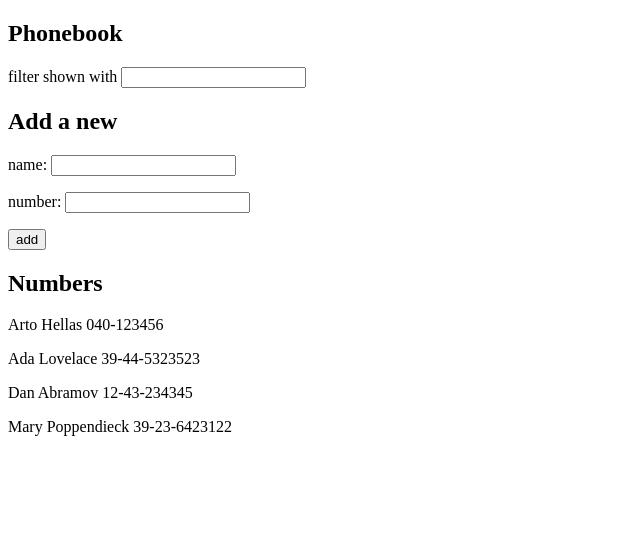
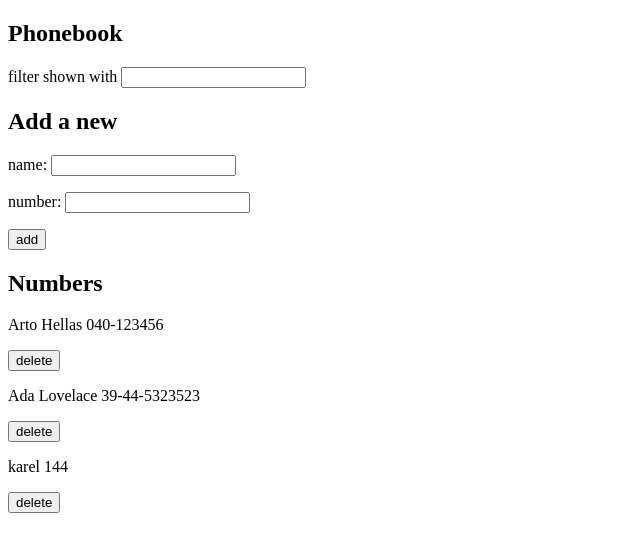
Before and after one commit to Simian25/openfullstack2020, a React (Create React App) app in the folder part 2/phonebook/: page / in a window 1280 px wide. Shown: the top 552 px of the page, without its empty margins (0-640 px from the left). Built offline with nearby package versions, Linux system fonts and the light colour scheme; data requests are answered from the project's data file; the HTML template or start-up script is replaced by a standard one.

Commit message:
updated to exercise 2.18

```diff
--- a/part 2/phonebook/db.json
+++ b/part 2/phonebook/db.json
@@ -1,5 +1,5 @@
 {
-    "persons":[
+  "persons": [
     {
       "name": "Arto Hellas",
       "number": "040-123456",
@@ -11,14 +11,9 @@
       "id": 2
     },
     {
-        "name": "Dan Abramov",
-        "number": "12-43-234345",
+      "name": "karel",
+      "number": "144",
       "id": 3
-      },
-      {
-        "name": "Mary Poppendieck",
-        "number": "39-23-6423122",
-        "id": 4
     }
   ]
 }
--- a/part 2/phonebook/src/App.js
+++ b/part 2/phonebook/src/App.js
@@ -1,7 +1,7 @@
 import React, { useState,useEffect } from 'react'
-import axios from 'axios'
 import Persons from './Components/Persons'
 import PersonForm from './Components/PersonForm'
+import personService from './Services/persons'
 import Filter from './Components/Filter'
 
 
@@ -15,18 +15,11 @@ const App = () => {
 
   const [filteredName,setFilteredName] = useState('');
 
-  const hook = () => {
-    axios
-    .get("http://localhost:3001/persons")
-    .then(response => {
-      console.log('promise fulfilled');
-      setPersons(response.data);
-    })
-
-
-  };
-  useEffect(hook,[]);
-
+  useEffect(() => {
+    personService
+      .getAll()
+        .then(initialPersons => {        setPersons(initialPersons)      })
+  }, [])
   const updateName = (event) => {
     setNewName(event.target.value);
   }
@@ -41,11 +34,16 @@ const App = () => {
       name: newName,
       number: newNumber
     }
-    if(persons.findIndex((person)=>person.name===newName)<0){
-      setPersons(persons.concat(personObject));
+    const personToChange = persons.find((person)=>person.name.toLowerCase()===newName.toLowerCase())
+    if(typeof personToChange !== 'undefined'){
+      if(window.confirm(`${newName} is already added to phonebook, replace number with new one?`)){
+        personService.update(personToChange.id,personObject)
+        .then(returnedPerson => {setPersons(persons.map((person)=> person.id===returnedPerson.id ? returnedPerson:person ))})
+      };
+
     }else{
-      console.log(persons.findIndex((person)=>person.name===personObject.name)<0)
-      alert(`${newName} is already added to phonebook`);
+      personService.create(personObject)
+      .then(returnedPerson => {setPersons(persons.concat(returnedPerson)); })
     }
     setNewName("");
   }
@@ -54,7 +52,13 @@ const App = () => {
   const filterNames = (event)=> {
     setFilteredName(event.target.value.trimStart());
   }
-
+  const deletePerson = (personToDelete) => {
+    if(window.confirm(`confirm deletion of ${personToDelete.name}`)){
+      personService
+    .deleteByID(personToDelete.id)
+    .then(setPersons(persons.filter((person) => person.id!==personToDelete.id)))
+    }
+  }
 
   const namesToShow=persons.filter((person)=> person.name.toLowerCase().startsWith(filteredName.toLowerCase()));
 
@@ -65,7 +69,7 @@ const App = () => {
       <h2>Add a new</h2>
       <PersonForm onSubmit={addPerson} onNameChange={updateName} onNumberChange={updateNumber} newName={newName} newNumber={newNumber}/>
       <h2>Numbers</h2>
-     <Persons persons={namesToShow}/>
+     <Persons persons={namesToShow} onClick={deletePerson}/>
     </div>
   )
 }
--- a/part 2/phonebook/src/Components/Persons.js
+++ b/part 2/phonebook/src/Components/Persons.js
@@ -1,7 +1,14 @@
 import React from 'react'
 
-const Person = ({person}) => <p>{person.name} {person.number}</p>;
+const Person = ({person,onClick}) =>{
 
-const Persons = ({persons}) => persons.map(person => <Person key={person.name} person={person}/>)
+return(
+    <div>
+<p>{person.name} {person.number}</p>
+<button onClick={onClick}>delete</button>
+
+</div>)}
+
+const Persons = ({persons,onClick}) => persons.map(person => <Person onClick = {() => onClick(person)} key={person.name} person={person}/>)
 
 export default Persons;
--- /dev/null
+++ b/part 2/phonebook/src/Services/persons.js
@@ -0,0 +1,22 @@
+import axios from 'axios'
+const baseUrl = 'http://localhost:3001/persons'
+
+const getAll = () => {
+  const request = axios.get(baseUrl)
+  return request.then(response => response.data)
+}
+
+const create = newObject => {
+  const request = axios.post(baseUrl, newObject)
+  return request.then(response => response.data)
+}
+
+const update = (id, newObject) => {
+  const request = axios.put(`${baseUrl}/${id}`, newObject)
+  return request.then(response => response.data)
+}
+const deleteByID = (id) => {
+    const request = axios.delete(`${baseUrl}/${id}`)
+    return request.then(response => response.data)
+}
+export default { getAll, create, update,deleteByID }
```
Lines whose indentation alone changed are shown as unchanged.
